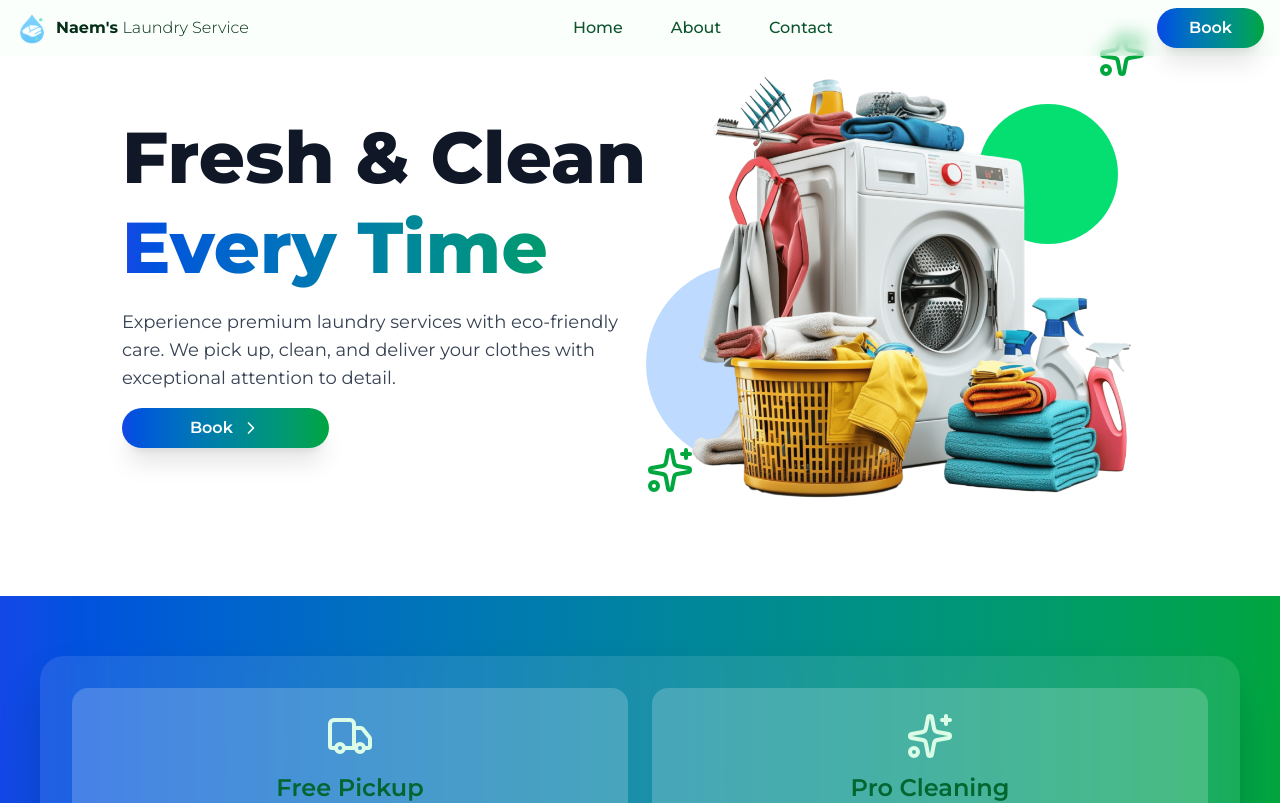
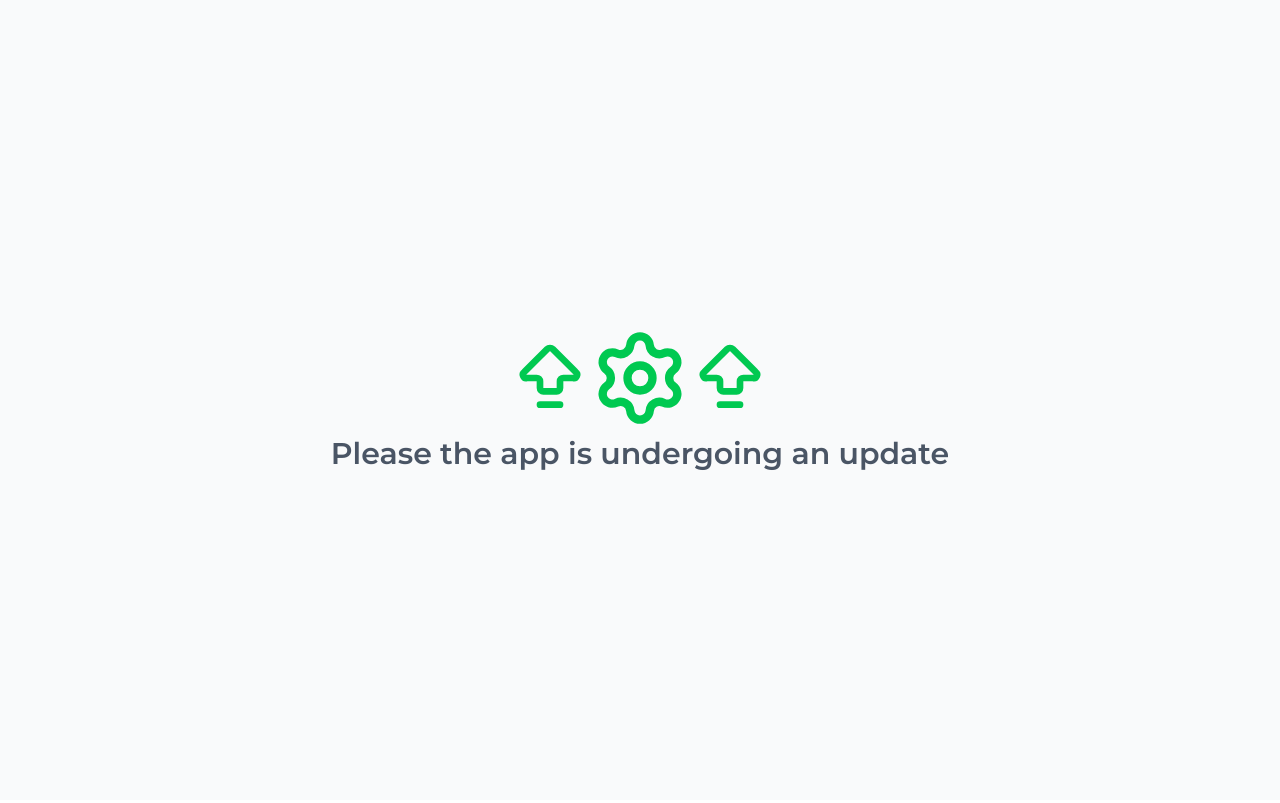
Before and after one commit to Joel-Adjei/Laundry-website, a React (Vite) app in the folder frontend/: page / in a window 1280 px wide. Shown: the top 803 px of the page. Built offline with nearby package versions, Linux system fonts and the light colour scheme.

Commit message:
site down

```diff
--- a/frontend/src/App.jsx
+++ b/frontend/src/App.jsx
@@ -14,6 +14,7 @@ import Customers from "@/components/admin/Customers";
 import LoginRegister from "@/components/admin/auth/LoginRegister";
 import {AuthContextProvider} from "@/context/AuthContext";
 import Bookings from "@/components/admin/Bookings";
+import OnDevelopment from "@/components/OnDevelopment";
 
 
 function App() {
@@ -46,11 +47,12 @@ function App() {
   )
   return (
     <>
-        <NaemsContextProvider>
-            <AuthContextProvider>
-                <RouterProvider router={router} />
-            </AuthContextProvider>
-        </NaemsContextProvider>
+        <OnDevelopment />
+        {/*<NaemsContextProvider>*/}
+        {/*    <AuthContextProvider>*/}
+        {/*        <RouterProvider router={router} />*/}
+        {/*    </AuthContextProvider>*/}
+        {/*</NaemsContextProvider>*/}
     </>
   )
 }
--- /dev/null
+++ b/frontend/src/components/OnDevelopment.jsx
@@ -0,0 +1,17 @@
+import React from 'react'
+import {Settings , LayoutGridIcon , ArrowBigUpDash} from "lucide-react";
+
+const OnDevelopment =()=>{
+    return(
+        <div className={"w-full h-[100dvh] bg-gray-50 flex flex-col items-center gap-2 justify-center px-5"}>
+            <div className={"mx-auto flex items-center"}>
+                <ArrowBigUpDash className={"size-20 text-green-500 "} />
+                <Settings className={"size-25 text-green-500 "} />
+                <ArrowBigUpDash className={"size-20 text-green-500 "} />
+            </div>
+            <h4 className={"text-center text-xl md:text-3xl text-gray-600 font-semibold "}>Please the app is undergoing an update</h4>
+        </div>
+    )
+}
+
+export default OnDevelopment
```
